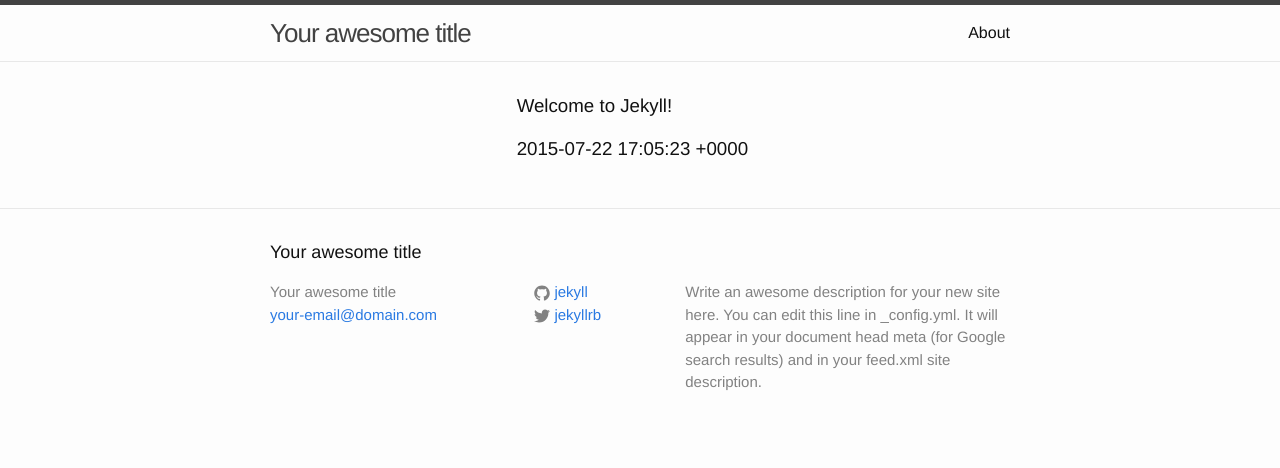
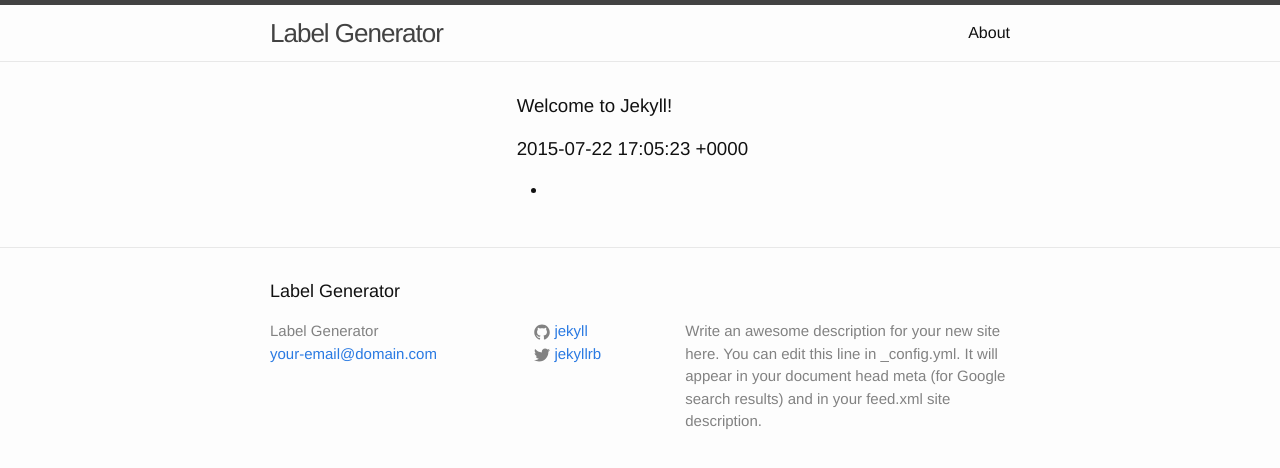
Before and after one commit to cooperhewitt/label-book, a Jekyll site: the page built from _posts/2015-07-22-welcome-to-jekyll.markdown, in a window 1280 px wide. Shown: the top 468 px of the page. Built offline with Jekyll 4.4.1, drawn with Linux system fonts in a browser that asks for light colours.

Commit message:
test md post

```diff
--- a/_config.yml
+++ b/_config.yml
@@ -1,5 +1,5 @@
 # Site settings
-title: Your awesome title
+title: Label Generator
 email: your-email@domain.com
 description: > # this means to ignore newlines until "baseurl:"
   Write an awesome description for your new site here. You can edit this
--- a/_layouts/post.html
+++ b/_layouts/post.html
@@ -8,12 +8,14 @@
 	</div>
 
 	<div style="width:66.66%; float:left;">
+
 		<div class="section">
 			<!--title-->
 		    <h3>{% if page.title %}{{ page.title }}{% endif %}</h3>
 			<!--date-->
 		    <h3>{% if page.date %}{{ page.date }}{% endif %}</h3>
 		</div>
+
 		<div class="section">
 			<ul class="info">
 				<!--participants/designer-->
@@ -26,10 +28,23 @@
 			    {% if page.creditline %}<li>{{ page.creditline }}</li>{% endif %}
 			</ul>
 		</div>
+
+		{% if page.tags %}
 		<div class="section">
-			<!--creditline-->
+			<!--tags-->
+		    <ul class="tags">
+			   <li>{{ page.tags }}</li>
+		    </ul>
+		</div>
+		{% endif %}
+
+		{% if page.label_text %}
+		<div class="section">
+			<!--label_text-->
 		    <p>{{ page.label_text }}</p>
 		</div>
+		{% endif %}
+
 	</div>
 
 </div>
```
Also changed, not shown: 1 other file.
